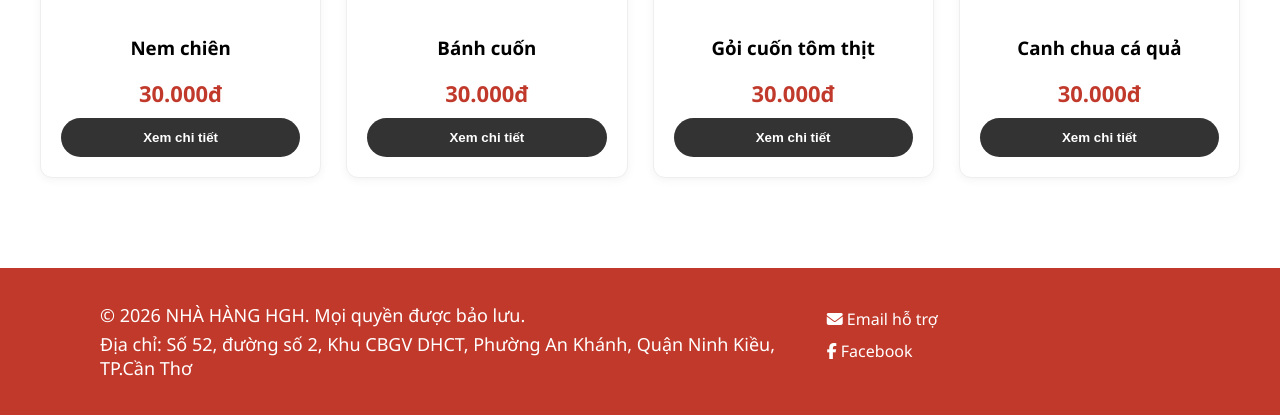
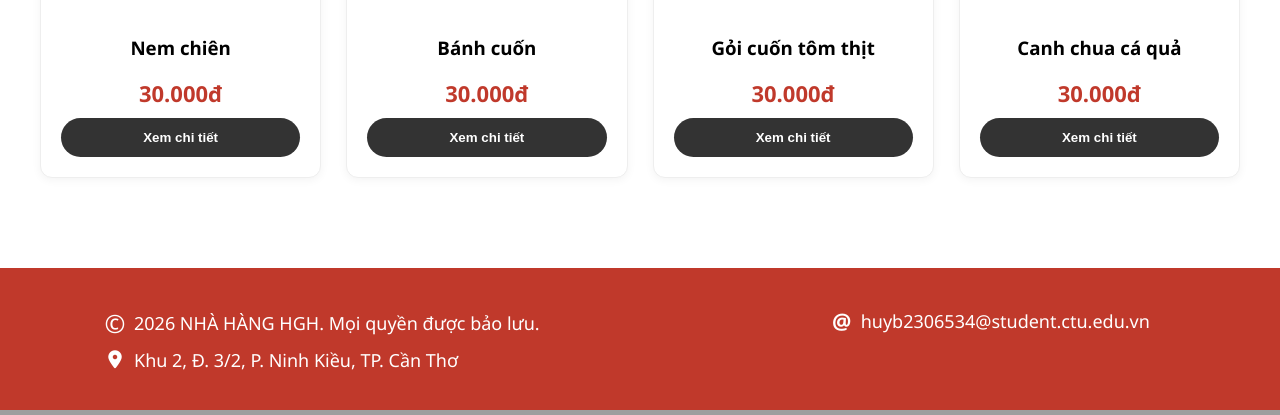
Before and after one commit to hghuy27112005-boop/ReactJS-Laravel-HGH-Restaurant, a Laravel app: page / in a window 1280 px wide. Shown: the part 870-1285 px from the top of the page. Run offline with Laravel 12, Linux system fonts and the light colour scheme; data comes from the database, SQL or seed files in the repository; parts of the project's set-up code (start-up, migrations or seed data) failed here and were passed over.

Commit message:
About to done

```diff
--- a/bootstrap/app.php
+++ b/bootstrap/app.php
@@ -11,7 +11,9 @@ return Application::configure(basePath: dirname(__DIR__))
         health: '/up',
     )
     ->withMiddleware(function (Middleware $middleware): void {
-        //
+        $middleware->alias([
+            'admin' => \App\Http\Middleware\AdminMiddleware::class,
+        ]);
     })
     ->withExceptions(function (Exceptions $exceptions): void {
         //
--- a/resources/views/layout.blade.php
+++ b/resources/views/layout.blade.php
@@ -173,6 +173,34 @@
         .social-links a:hover {
             color: #FFD700;
         }
+
+        .footer-left p, .social-links a {
+            display: flex;
+            align-items: center;
+            margin: 8px 0;
+            font-size: 18px;
+        }
+
+        .footer-icon {
+            width: 30px; /* Fixed width to align text start */
+            display: flex;
+            justify-content: center;
+            align-items: center;
+            margin-right: 4px;
+        }
+
+        .copyright-symbol {
+            font-size: 1.4em;
+        }
+
+        .at-symbol {
+            font-size: 1.2em;
+            font-weight: 600;
+        }
+
+        .main-footer i.footer-icon {
+            font-size: 1.1em;
+        }
     </style>
 </head>
 
@@ -251,13 +279,21 @@
     @if(!Request::is('menu/*') && (!Auth::check() || Auth::user()->role !== 'admin'))
         <footer class="main-footer">
             <div class="footer-left">
-                <p>&copy; 2026 NHÀ HÀNG HGH. Mọi quyền được bảo lưu.</p>
-                <p>Địa chỉ: Số 52, đường số 2, Khu CBGV DHCT, Phường An Khánh, Quận Ninh Kiều, TP.Cần Thơ</p>
+                <p>
+                    <span class="footer-icon"><span class="copyright-symbol">&copy;</span></span>
+                    {{ date('Y') }} NHÀ HÀNG HGH. Mọi quyền được bảo lưu.
+                </p>
+                <p>
+                    <span class="footer-icon"><i class="fas fa-location-dot"></i></span>
+                    Khu 2, Đ. 3/2, P. Ninh Kiều, TP. Cần Thơ
+                </p>
             </div>
             <div class="footer-right">
                 <div class="social-links">
-                    <a href="#"><i class="fas fa-envelope"></i> Email hỗ trợ</a>
-                    <a href="#"><i class="fab fa-facebook-f"></i> Facebook</a>
+                    <a href="mailto:huyb2306534@student.ctu.edu.vn">
+                        <span class="footer-icon"><span class="at-symbol">@</span></span>
+                        huyb2306534@student.ctu.edu.vn
+                    </a>
                 </div>
             </div>
         </footer>
--- a/routes/web.php
+++ b/routes/web.php
@@ -53,12 +53,13 @@ Route::middleware(['auth'])->group(function () {
     Route::get('/export-pdf', [CartController::class, 'exportPDF']);
 
     // Admin routes
-    Route::get('/admin/menu-management', [DishController::class, 'menuManagement'])->name('admin.menu_management');
-    Route::post('/admin/add-dish', [DishController::class, 'addDish'])->name('admin.add_dish');
-    Route::post('/admin/edit-dish/{id}', [DishController::class, 'updateDish'])->name('admin.edit_dish');
-    Route::post('/admin/delete-dish/{id}', [DishController::class, 'deleteDish'])->name('admin.delete_dish');
-
-    Route::get('/admin/transaction-management', [CartController::class, 'transactionManagement'])->name('admin.transaction_management');
+    Route::middleware(['admin'])->group(function () {
+        Route::get('/admin/menu-management', [DishController::class, 'menuManagement'])->name('admin.menu_management');
+        Route::post('/admin/add-dish', [DishController::class, 'addDish'])->name('admin.add_dish');
+        Route::post('/admin/edit-dish/{id}', [DishController::class, 'updateDish'])->name('admin.edit_dish');
+        Route::post('/admin/delete-dish/{id}', [DishController::class, 'deleteDish'])->name('admin.delete_dish');
+        Route::get('/admin/transaction-management', [CartController::class, 'transactionManagement'])->name('admin.transaction_management');
+    });
 });
 
 Route::get('/clear', function () {
```
Also changed, not shown: app/Http/Middleware/AdminMiddleware.php (added, +24 -0 lines), resources/views/menu_management.blade.php (+11 -11 lines), public/dishes/16.jpg (added), public/dishes/17.jpg (added), public/dishes/18.jpg (added), public/dishes/19.jpg (added), public/dishes/20.jpg (added), public/dishes/21.jpg (added), public/dishes/22.jpg (added), public/dishes/23.jpg (added).
